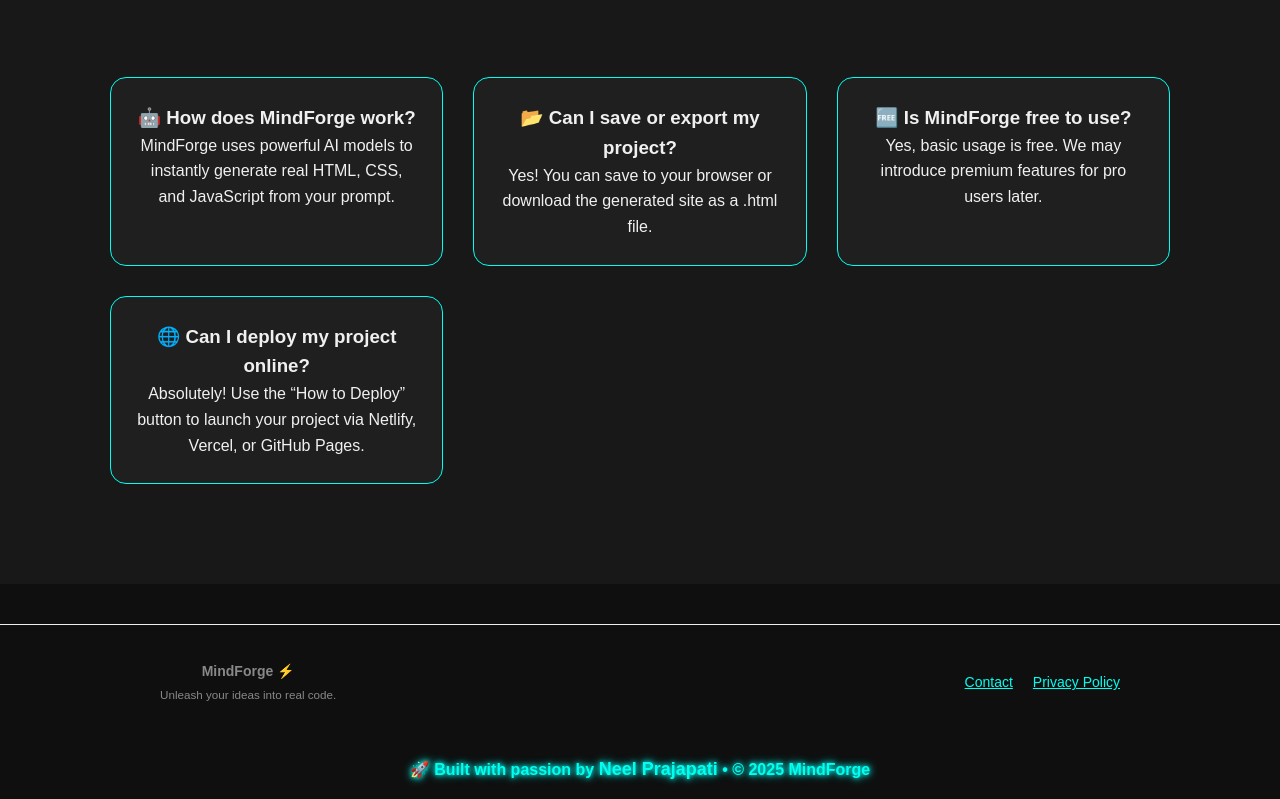
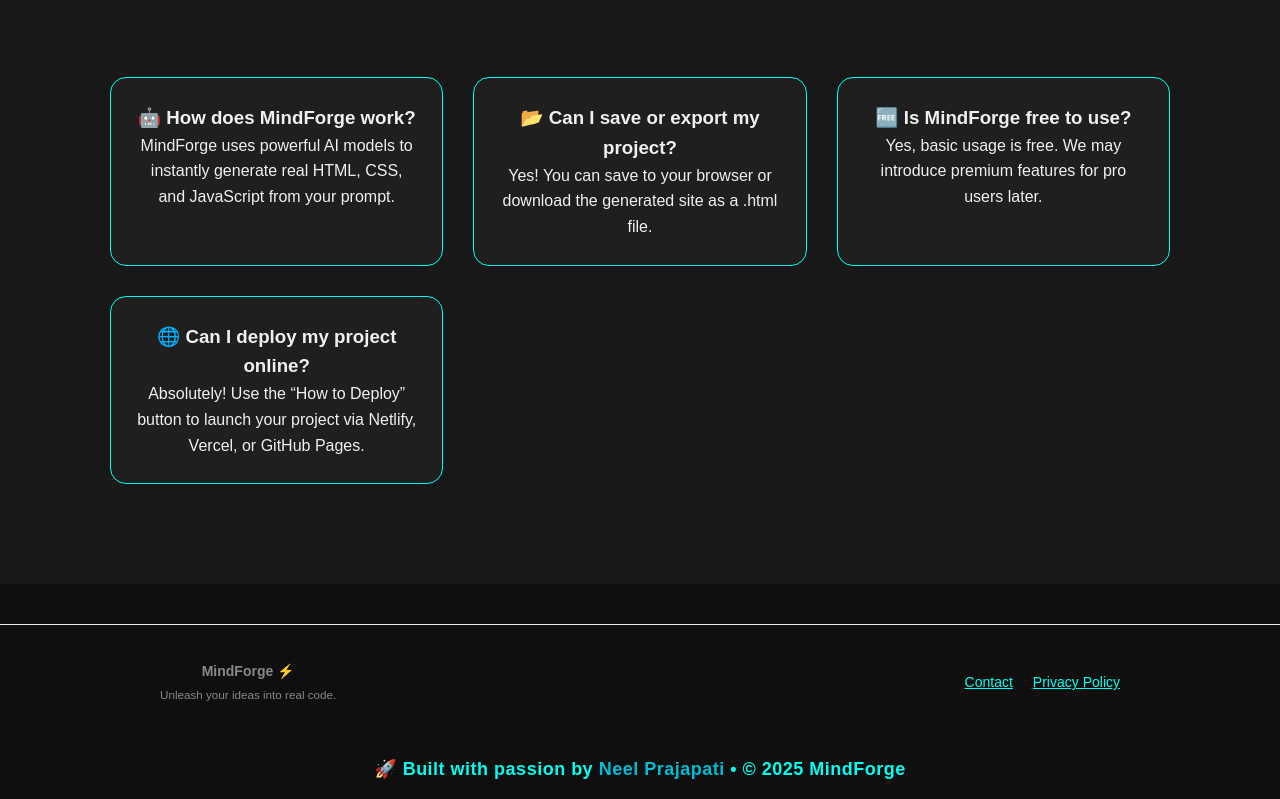
Before and after one commit to Neel-2606/MindForge, a plain HTML site: page index.html in a window 1280 px wide. Shown: the part 2251-3050 px from the top of the page. Drawn offline with nearby package versions, Linux system fonts and the light colour scheme.

```diff
--- a/index.html
+++ b/index.html
@@ -164,14 +164,15 @@
 
   <p style="
   margin-top: 30px;
-  font-size: 16px;
-  font-weight: 600;
+  font-size: 18px;
+  font-weight: 700;
   text-align: center;
   color: #00fff0;
-  text-shadow: 0 0 5px #00fff0, 0 0 10px #00fff0;
+  letter-spacing: 0.5px;
 ">
-  🚀 Built with passion by <span style="font-weight: 800; font-size: 18px;">Neel Prajapati</span> • © 2025 MindForge
+  🚀 Built with passion by <span style="color:#00bcd4;">Neel Prajapati</span> • © 2025 <strong>MindForge</strong>
 </p>
+
 </footer>
 
   <!-- ✅ Deploy Instructions Modal -->
```
